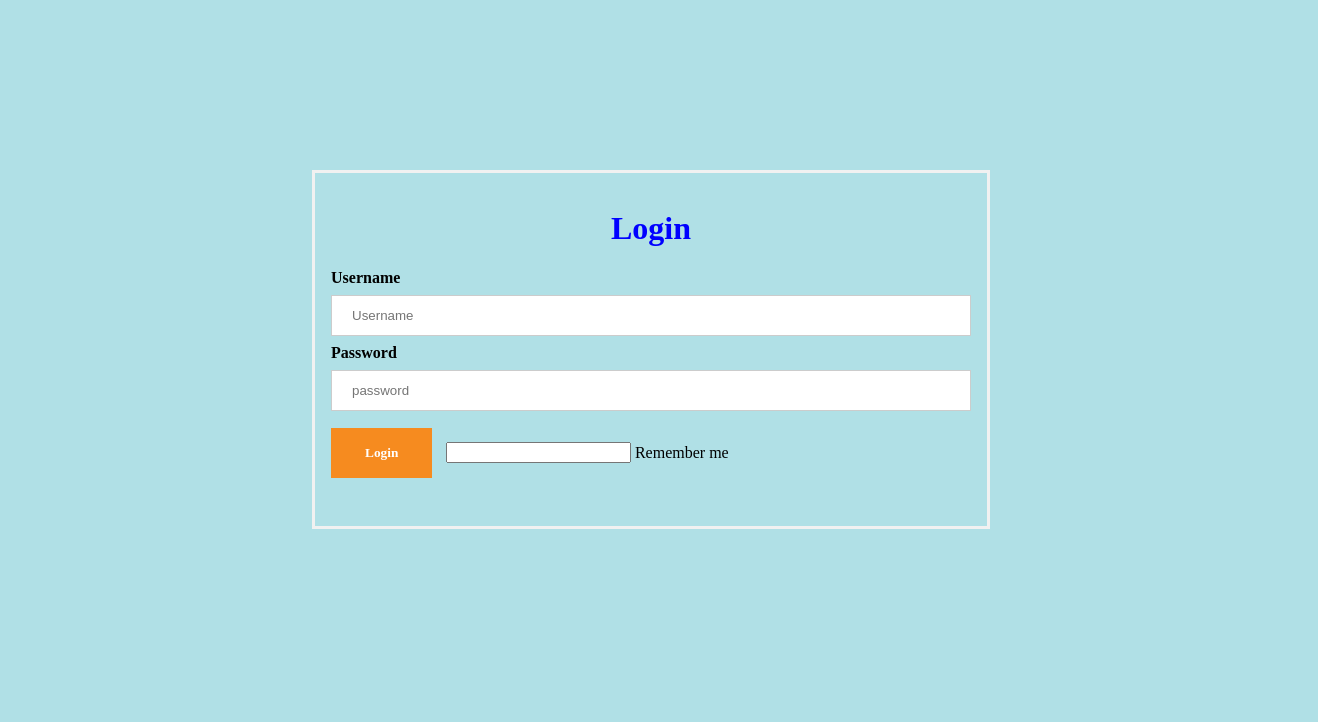
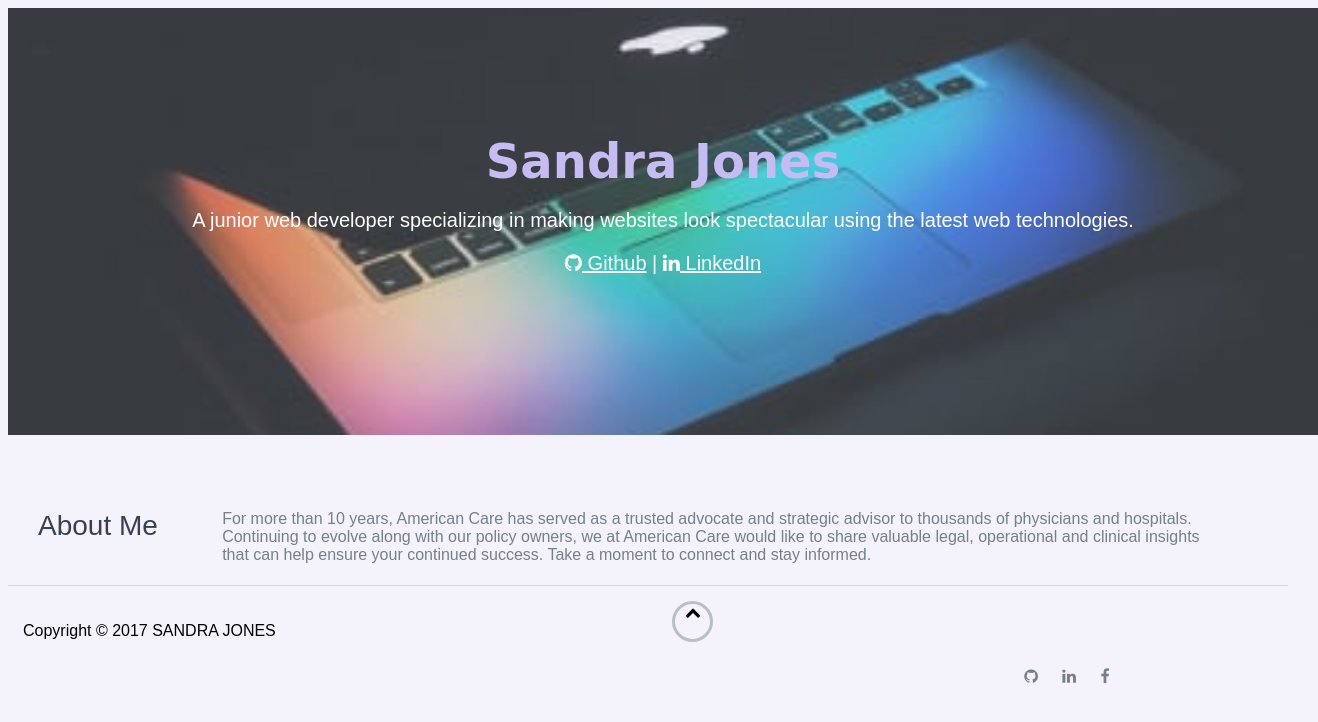
Before and after one commit to Sjones352/Sjones352.github.io, a plain HTML site: page index.html in a window 1280 px wide. Shown: the whole page, 1318 px wide, since content can reach past the window. Drawn offline with Linux system fonts and the light colour scheme.

Commit message:
functional website

```diff
--- a/CSS/style.css
+++ b/CSS/style.css
@@ -1,41 +1,13 @@
 body {
-  background-color: powderblue;
-}
-h1 {
-  color: blue;
-}
-p {
-  color: red;
-}
-
-.city {
-  color: white;
-  padding: 10px;
-}
-
-.monument {
-  width: 250px;
-  height: 300px;
-}
-
-.form {
-    border: 3px;
-    color: black;
-}
-
-.text-center {
-    text-align: center;
-}
-
-.container {
-    padding: 16px;
-    width: 50%;
-    top: 40%;
-    left: 40%;
-    margin-top: -150px;
-    margin-left: -200px;
-    position: absolute;
-    border: 3px solid #f1f1f1;
+  overflow-y: scroll;
+  top: -20px;
+  right: -40px;
+  bottom: -40px;
+  width: 100% !important;
+  overflow-wrap: break-word;
+  font-family: "Source Sans Pro", "Helvetica Neue", "Helvetica", "Roboto", "Arial", sans-serif;
+  background-color: #f4f3fb;
+  font-size: 16px;
 }
 
 .text {
@@ -60,26 +32,276 @@ p {
     display: inline-block;
 }
 
-/* Add a hover effect for buttons */
-.button:hover {
+.banner {
+  padding: 20px 0px;
+  text-align: center;
+  margin-bottom: 20px;
+}
+
+.banner a {
+  color: #fff;
+}
+
+.banner h1 {
+  font-family: 'Pacifico', cursive;
+  font-size: 3em;
+  color: #c6bbf2;
+  margin: 5px;
+  font-weight: 700;
+}
+
+h2, h3, p {
+  font-family: Arial, sans-serif;
+  color: black;
+}
+
+.about {
+    padding: 75px 15px;
+    border-bottom: 1px solid #dcd9d9;
+}
+
+.about p {
+    text-align: left;
+    color: #74808a;
+    margin: 0;
+   font-family: 'Patua One', 'sans-serif', Arial;
+}
+
+
+.container {
+    margin-right: auto;
+    margin-left: auto;
+    padding-left: 15px;
+    padding-right: 15px;
+}
+
+.row {
+    margin-left: -15px;
+    margin-right: -15px;
+}
+
+.col-md-4 {
+    position: relative;
+    min-height: 1px;
+    padding-left: 15px;
+    padding-right: 15px;
+    width: 12.33333333%;%;
+    float: left;
+}
+
+.col-md-8 {
+    width: 70.66666667%;
+    position: relative;
+    min-height: 1px;
+    padding-left: 15px;
+    padding-right: 15px;
+    float: left;
+    min-width: 992px;
+}
+
+ .heading {
+    position: relative;
+    display: inline-block;
+    font-weight: 300;
+    margin: 0 0 30px 0;
+}
+
+.about h2 {
+  color: #374054;
+}
+
+h2 {
+  font-family: 'Patua One', sans-serif;
+  color: black;
+  font-size: 28px;
+}
+
+h3 {
+  font-family: 'Patua One', sans-serif;
+  color: #9A84A3;
+  font-size: 24px;
+}
+
+.banner p {
+  font-size: 20px;
+  color: #fff;
+}
+
+.lead-content {
+    position: relative;
+    transform: none;
+    left: auto;
+    top: auto;
+}
+
+.lead {
+    position: relative;
+    max-height: 1080px;
+    overflow: hidden;
+    height: auto;
+    min-height: auto;
+    padding: 100px 15px;
+    background:  url('../images/laptop.jpg') no-repeat 0 15px;
+    background-size: cover;
+    background-position: center;
+    width: 100% !important;
+  }
+
+  #lead-overlay {
+    position: absolute;
+    height: 100%;
+    width: 100%;
+    top: 0;
+    right: 0;
+    bottom: 0;
+    left: 0;
+    background: rgba(33,125,187,0.8);
+    z-index: 1;
+}
+
+.button-border:hover {
     opacity: 0.8;
 }
 
+.button-border:active {
+    opacity: 0.6;
+}
+
+.button-border:focus {
+    outline: none;
+}
+
+.main-footer {
+   padding: 54px 0 20px;
+   background: white;
+   border-top: 1px solid #E3E3E3;
+   padding: 32px 0;
+   margin-top: -5em;
+}
+
+.clearfix {
+   float: left;
+   padding: 15px 15px;
+   font-size: 18px;
+   line-height: 20px;
+   height: 50px;
+}
+
+
+.btn-push-right {
+  float: right;
+}
+.btn-submit {
+   margin-top: 30px;
+   margin-bottom: 15px;
+ }
+
+.footer-text {
+  color: #fff !important;
+  font-size: 13px !important;
+}
+
+.footer-text:hover{
+   color:blue !important;
+}
+
+.container-lg {
+    max-width: 1012px;
+    margin-right: auto;
+    margin-left: auto;
+}
+
+
 .button-border {
+    background-color: #f68b1f !important;
+    width: 36% !important;
     line-height: 1;
     outline: none;
-    font-family: Source Sans Pro;
-
+    padding: 1rem 2rem;
+    font-family: "Source Sans Pro", "Helvetica Neue", "Helvetica", "Roboto", "Arial", sans-serif;
+    border-color: transparent !important;
+    margin: 0 0.6rem 1rem 0
 }
 
-.val_error {
-   color: red;
-   text-align:center;
+.content-color {
+    background-color: #f1f6f9 !important;
+    margin-top: 40px;
 }
 
-.time {
-  font-weight: bold;
-  color: black;
-  float: right;
-  padding: 10px 15px 9px 15px !important;
+input[type=text], select, textarea {
+    width: 100%; /* Full width */
+    padding: 12px; /* Some padding */
+    border: 1px solid #ccc; /* Gray border */
+    border-radius: 4px; /* Rounded borders */
+    box-sizing: border-box; /* Make sure that padding and width stays in place */
+    margin-top: 6px; /* Add a top margin */
+    margin-bottom: 16px; /* Bottom margin */
+    resize: vertical /* Allow the user to vertically resize the textarea (not horizontally) */
 }
+
+/* Style the submit button with a specific background color etc */
+input[type=submit] {
+    background-color: #4CAF50;
+    color: white;
+    padding: 12px 20px;
+    border: none;
+    border-radius: 4px;
+    cursor: pointer;
+}
+
+/* When moving the mouse over the submit button, add a darker green color */
+input[type=submit]:hover {
+    background-color: #45a049;
+}
+
+.copyright {
+    padding-top: 20px;
+}
+
+.col-sm-5 {
+    width: 41.66666667%;
+    float: left;
+    position: relative;
+    min-height: 1px;
+    padding-left: 15px;
+    padding-right: 15px;
+}
+
+.top {
+    text-align: center;
+}
+
+.col-sm-2 {
+    width: 16.66666667%;
+    float: left;
+    position: relative;
+    min-height: 1px;
+    padding-left: 15px;
+    padding-right: 15px;
+}
+
+.top span {
+    cursor: pointer;
+    display: block;
+    margin: 15px auto 0 auto;
+    width: 35px;
+    height: 35px;
+    border-radius: 50%;
+    border: 3px solid #b9bfc4;
+    text-align: center;
+}
+
+.social {
+    text-align: right;
+}
+
+.social li {
+    display: inline-block;
+    list-style: none;
+}
+
+.social a {
+    display: block;
+    color: #74808a;
+    padding: 10px;
+}
--- a/index.html
+++ b/index.html
@@ -1,35 +1,70 @@
+<!DOCTYPE html>
 <html>
-<head ">
+<head>
   <title>Index</title>
   <link rel="shortcut icon " type="image/x-icon " href="favicon.ico " >
   <script src="validation.js " type="text/javascript "></script>
-  <link rel="stylesheet " type="text/css " href="css/style.css ">
-
+  <link rel="stylesheet " type="text/css " href="CSS/style.css ">
+  <link rel="stylesheet" href="https://cdnjs.cloudflare.com/ajax/libs/font-awesome/4.7.0/css/font-awesome.min.css">
+  <title>Sandra Jones</title>
   </head>
 
   <body>
+    <div class="lead">
+    <div class="banner">
+    <h1>Sandra Jones</h1>
+    <p>A junior web developer specializing in making websites look spectacular using the latest web technologies.</p>
+    <p><a href="https://github.com/Sjones352"><i class="fa fa-github fa-1" aria-hidden="true"></i> Github</a> | <a href="https://www.linkedin.com/in/sandra-diana-jones-362a1218/"><i class="fa fa-linkedin fa-1" aria-hidden="true"></i> LinkedIn</a></p>
+  </div>
+</div>
 
-    <div id='city' class="city ">
-      <div id='time' class='time'></div>
-      <div id='content' class="container ">
-        <h1 class="text-center ">Login</h1>
-        <form name="loginForm " class='form'  id="myForm " onsubmit="validateForm(); return false; ">
-          <div>
-            <label><b>Username</b></label>
-            <input class="text " id="username " name="username " placeholder="Username ">
-            <div id="username_error " class="val_error "></div>
-          </div>
-          <div>
-            <label><b>Password</b></label>
-            <input  class="text " id="password " name="password " placeholder="password ">
-            <div id="password_error " class="val_error "></div>
-          </div>
-          <div>
-            <button class="button button-border " type="submit ">Login</button>
-            <input type="checkbox " checked="checked "> Remember me
-          </div>
-        </form>
+<div class="about">
+<div class="container">
+        <div class="row">
+          <div class="col-md-4">
+          <h2 class="heading">About Me</h2>
+        </div>
+        <div class="col-md-8">
+          <p>For more than 10 years, American Care has served as a trusted
+          advocate and strategic advisor to thousands of physicians and hospitals.
+          Continuing to evolve along with our policy owners,
+          we at American Care would like to share valuable legal,
+          operational and clinical insights that can help ensure your continued success.
+          Take a moment to connect and stay informed.</p>
+        </div>
       </div>
     </div>
-    </body>
-    </html>
+</div>
+
+<footer>
+        <div class="container">
+            <div class="row">
+                <div class="col-sm-5 copyright">
+                    <p>
+                        Copyright &copy; 2017 SANDRA JONES
+                    </p>
+                </div>
+                <div class="col-sm-2 top">
+                    <span id="to-top">
+                        <i class="fa fa-chevron-up" aria-hidden="true"></i>
+                    </span>
+                </div>
+                <div class="col-sm-5 social">
+                    <ul>
+                        <li>
+                            <a href="https://github.com/Sjones352" target="_blank"><i class="fa fa-github" aria-hidden="true"></i></a>
+                        </li>
+                        <li>
+                          <a href="https://www.linkedin.com/in/sandra-diana-jones-362a1218/" target="_blank"><i class="fa fa-linkedin fa-1" aria-hidden="true"></i></a>
+                        </li>
+                        <li>
+                            <a href="https://www.facebook.com/" target="_blank"><i class="fa fa-facebook" aria-hidden="true"></i></a>
+                        </li>
+                    </ul>
+                </div>
+            </div>
+        </div>
+    </footer>
+
+  </body>
+  </html>
```
Also changed, not shown: images/laptop.jpg (added).
